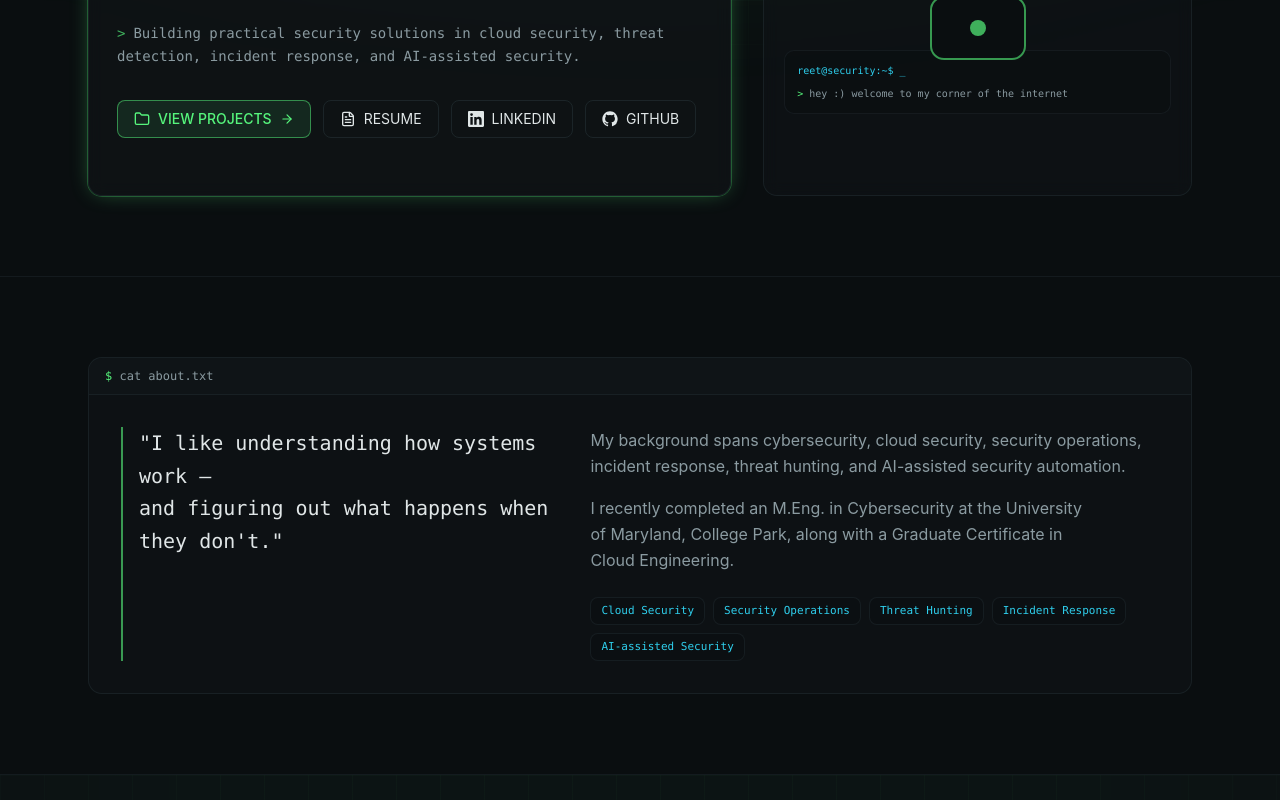
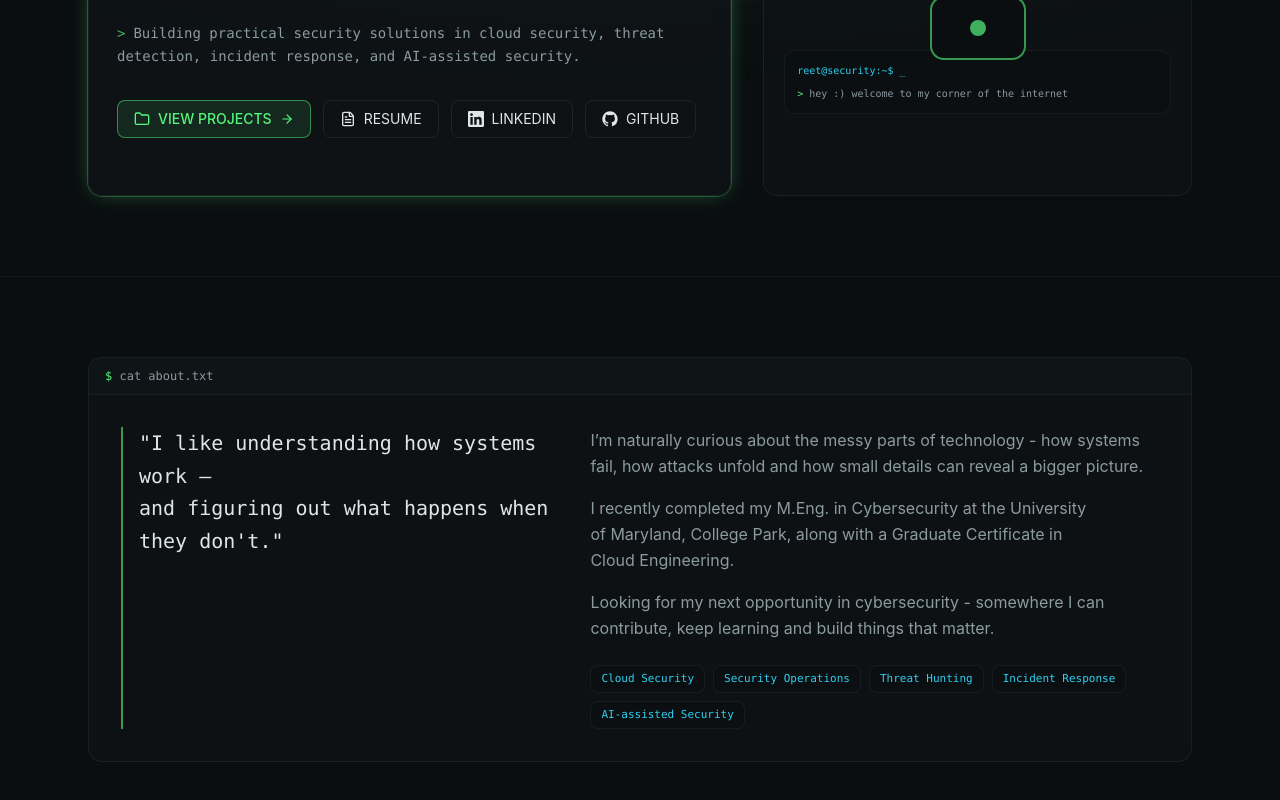
Before and after one commit to reetbhatia/reetbhatia-portfolio, a Next.js app: page / in a window 1280 px wide. Shown: the part 352-1152 px from the top of the page. Built offline with nearby package versions, Linux system fonts and the light colour scheme.

Commit message:
Update about.tsx

```diff
--- a/components/about.tsx
+++ b/components/about.tsx
@@ -17,14 +17,19 @@ export function About() {
 
           <div className="space-y-4 text-pretty leading-relaxed text-muted-foreground">
             <p>
-              My background spans cybersecurity, cloud security, security operations,
-              incident response, threat hunting, and AI-assisted security automation.
-            </p>
-            <p>
-              I recently completed an M.Eng. in Cybersecurity at the University of
-              Maryland, College Park, along with a Graduate Certificate in Cloud
-              Engineering.
-            </p>
+  I’m naturally curious about the messy parts of technology - how systems
+  fail, how attacks unfold and how small details can reveal a bigger picture.
+</p>
+
+<p>
+  I recently completed my M.Eng. in Cybersecurity at the University of Maryland,
+  College Park, along with a Graduate Certificate in Cloud Engineering.
+</p>
+
+<p>
+  Looking for my next opportunity in cybersecurity - somewhere I can
+  contribute, keep learning and build things that matter.
+</p>
             <div className="flex flex-wrap gap-2 pt-2">
               {['Cloud Security', 'Security Operations', 'Threat Hunting', 'Incident Response', 'AI-assisted Security'].map(
                 (tag) => (
```
